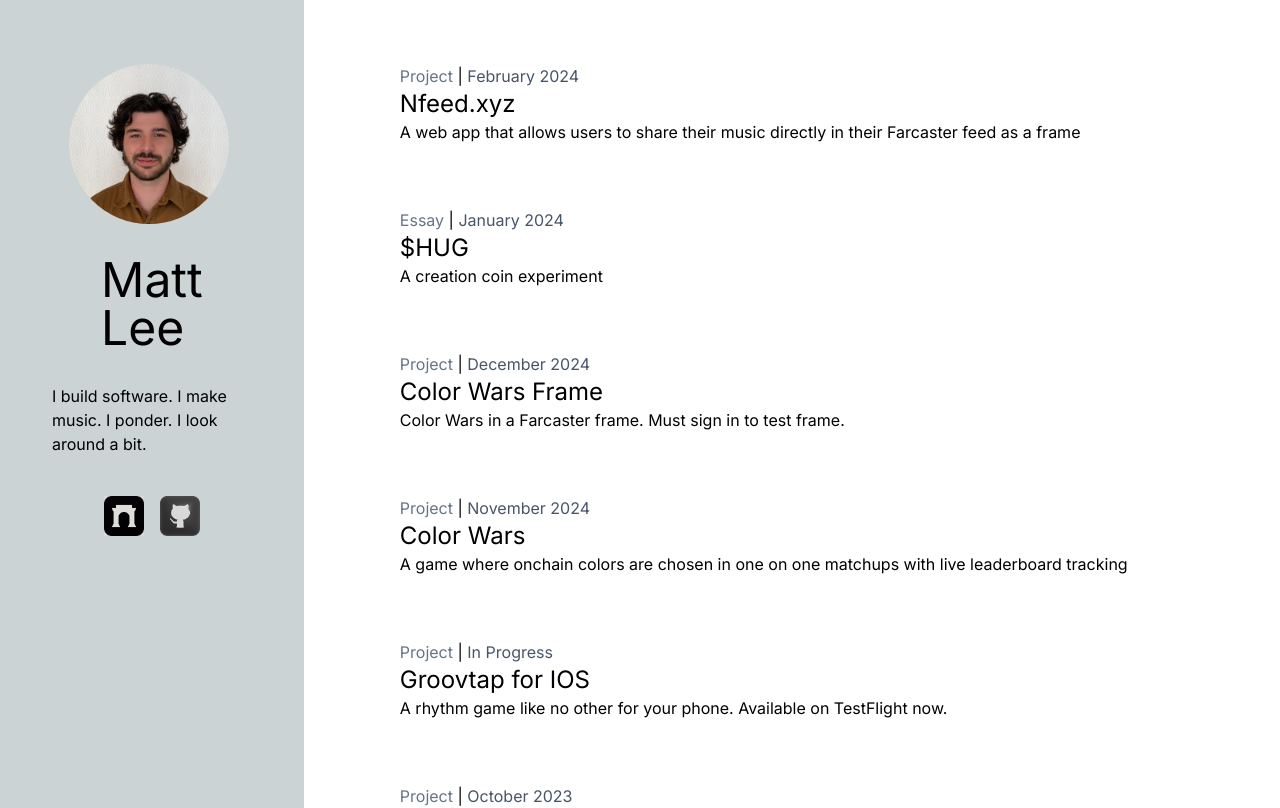
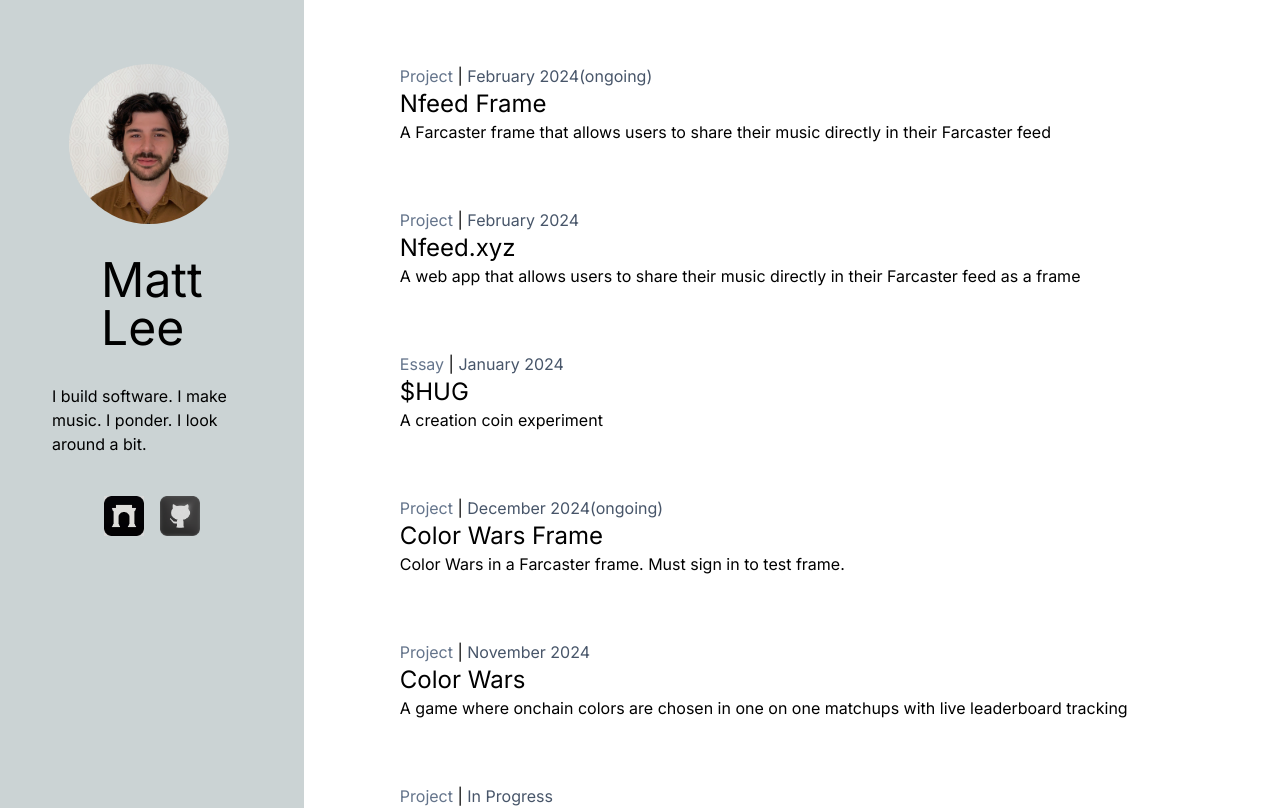
Before and after one commit to mattleesounds/portfolio3, a Next.js app: page / in a window 1280 px wide. Shown: the top 808 px of the page. Built offline with nearby package versions, Linux system fonts and the light colour scheme.

Commit message:
added nfeed frame

```diff
--- a/src/app/page.tsx
+++ b/src/app/page.tsx
@@ -38,6 +38,13 @@ export default function Home() {
       <div className="flex-col md:px-16 w-full justify-center p-8">
         <ProjectCard
           type="Project"
+          date="February 2024(ongoing)"
+          link="https://warpcast.com/tameel.eth/0xff697fde"
+          title="Nfeed Frame"
+          description="A Farcaster frame that allows users to share their music directly in their Farcaster feed"
+        />
+        <ProjectCard
+          type="Project"
           date="February 2024"
           link="https://www.nfeed.xyz/"
           title="Nfeed.xyz"
@@ -52,7 +59,7 @@ export default function Home() {
         />
         <ProjectCard
           type="Project"
-          date="December 2024"
+          date="December 2024(ongoing)"
           link="https://warpcast.com/hughassle.eth/0x855b05fe"
           title="Color Wars Frame"
           description="Color Wars in a Farcaster frame. Must sign in to test frame."
```
